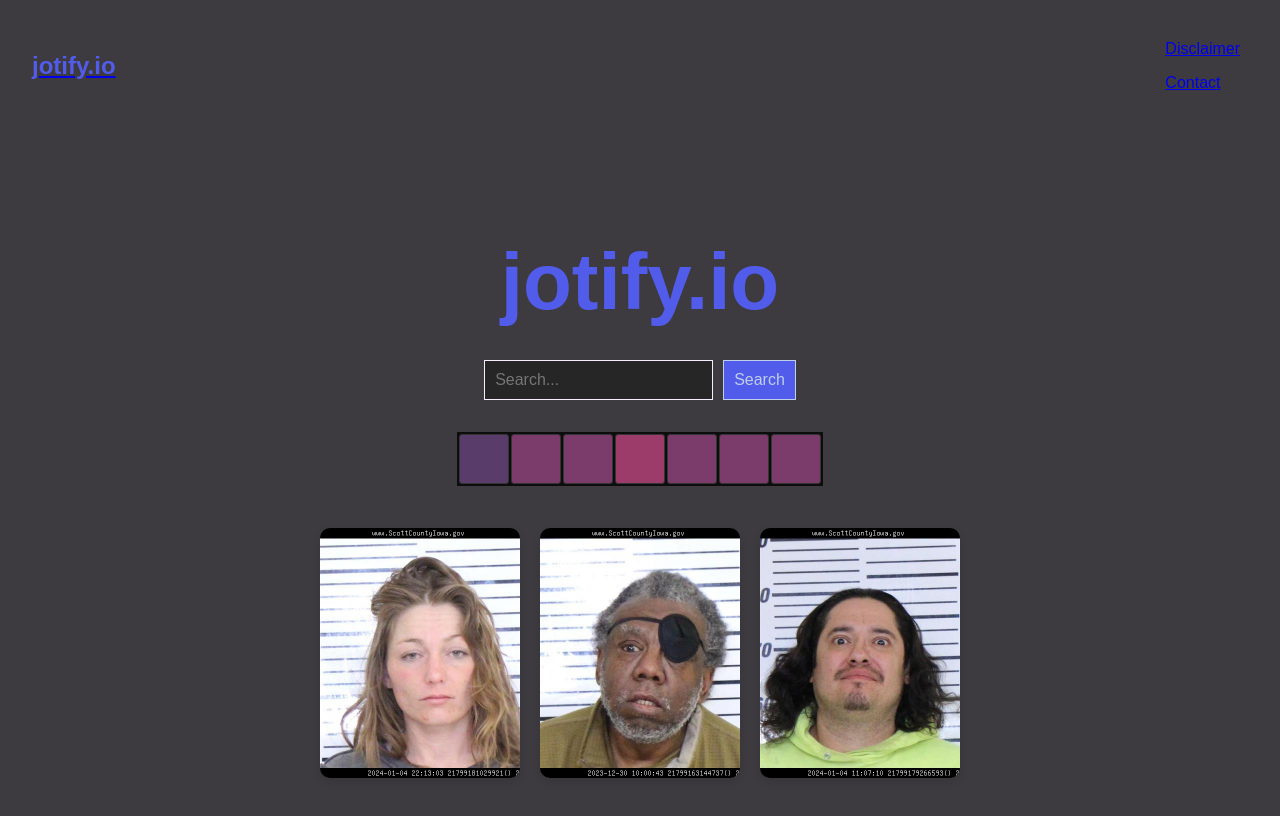
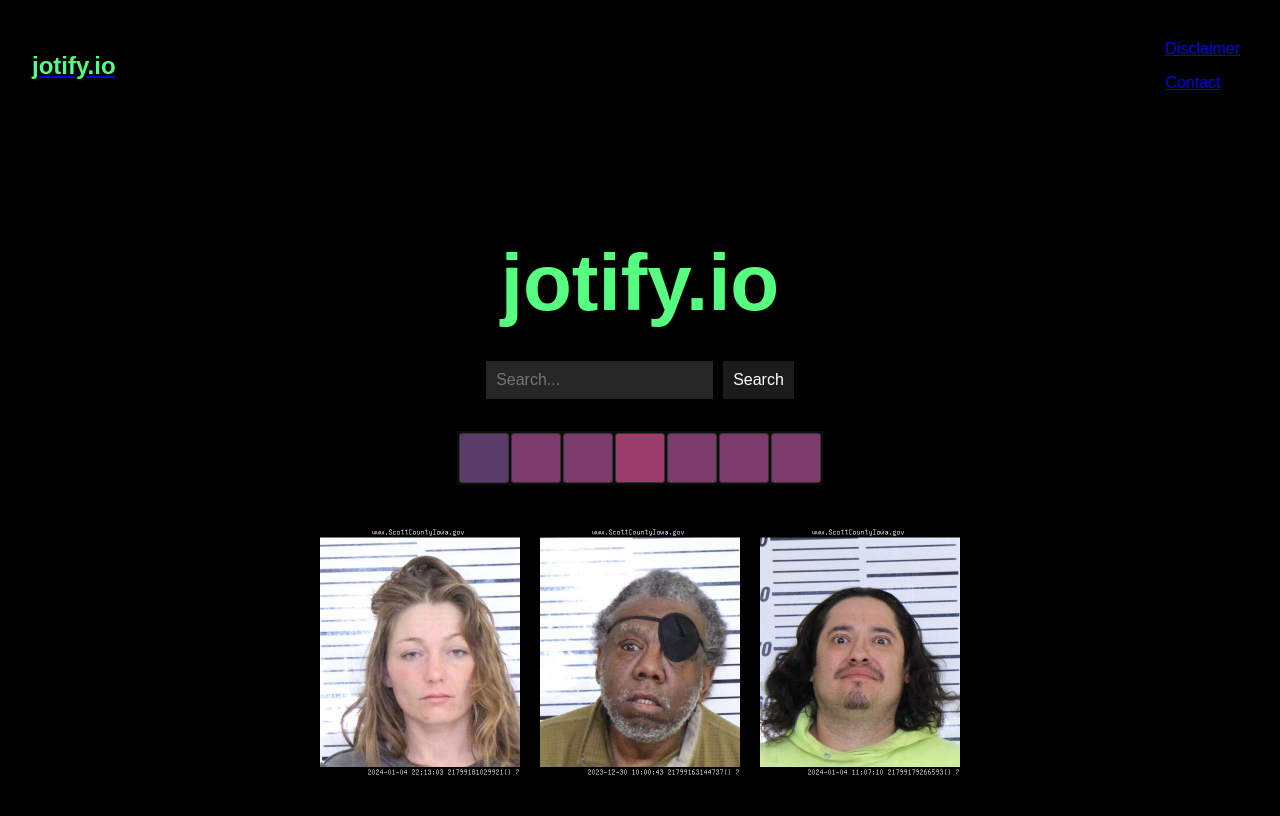
Before and after one commit to ljkeller/jotify, a Next.js app: page / in a window 1280 px wide. Shown: the top 816 px of the page. Built offline with nearby package versions, Linux system fonts and the light colour scheme; a web font is replaced by a local one.

Commit message:
New color pallete

```diff
--- a/app/ui/global.css
+++ b/app/ui/global.css
@@ -2,14 +2,15 @@ html,
 body {
     padding: 0;
     margin: 0;
-    background-color: var(--tertiary-color);
-    color: var(--quinary-color);
+    background-color: var(--background-color-one);
+    color: var(--primary-color);
 }
 
 :root {
-    --primary-color: #525CEB;
-    --secondary-color: #F8EDFF;
-    --tertiary-color: #3D3B40;
-    --quaternary-color: #BFCFE7;
-    --quinary-color: #fff;
+    --primary-color: #56ff80;
+    --complementary-color: #ff56d5;
+    --text-light: #e7e7e7;
+    --text-dark: #000000;
+    --background-color-one: #000000;
+    --background-color-two: #1b1b1b;
 }
--- a/styles/Home.module.css
+++ b/styles/Home.module.css
@@ -5,7 +5,7 @@
     flex-direction: column;
     justify-content: center;
     align-items: center;
-    background-color: var(--tertiary-color);
+    background-color: var(--background-color-one);
     color: #fff;
 }
 
@@ -44,15 +44,14 @@
 .search button {
     padding: 10px;
     font-size: 1rem;
-    background-color: var(--primary-color);
+    background-color: var(--background-color-two);
     color: var(--quaternary-color);
     border: 1px solid var(--quaternary-color);
     cursor: pointer;
 }
 
 .search button:hover {
-    background-color: var(--quaternary-color);
-    color: #0d0d0d;
+    background-color: var(--tertiary-color);
 }
 
 .icons {
```
